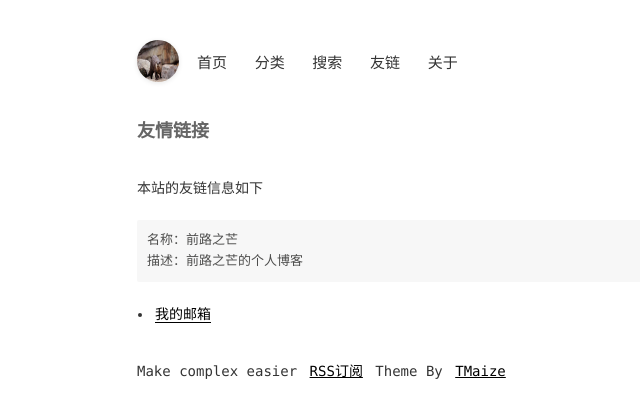
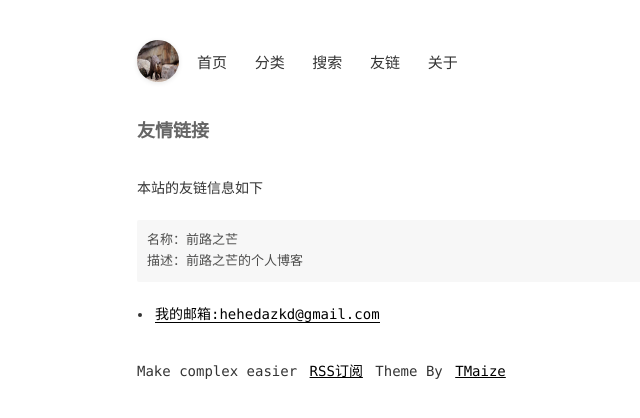
Before and after one commit to hitachinsk/hitachinsk.github.io, a Jekyll site: the page built from pages/links.md, in a window 1280 px wide. Shown: the top 418 px of the page, without its empty margins (217-857 px from the left). Built offline with Jekyll 4.4.1, drawn with Linux system fonts in a browser that asks for light colours; comment, search, counter and statistics services are not loaded.

Commit message:
Update _config.yml

```diff
--- a/_config.yml
+++ b/_config.yml
@@ -54,5 +54,5 @@ customPlugins:
 
 # 友情链接
 links:
-  - title: 我的邮箱
+  - title: 我的邮箱:hehedazkd@gmail.com
     url: hehedazkd@gmail.com
```
